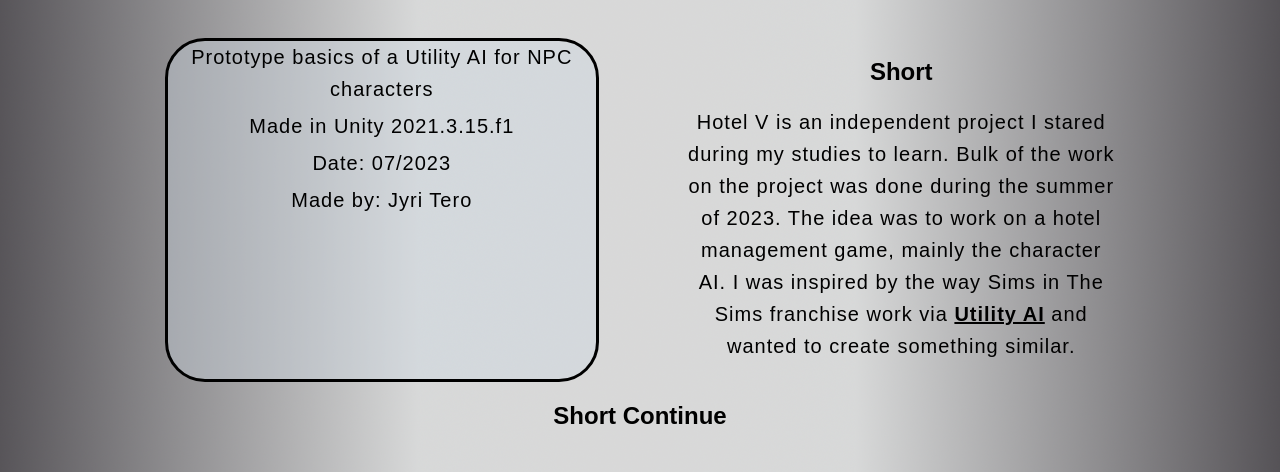
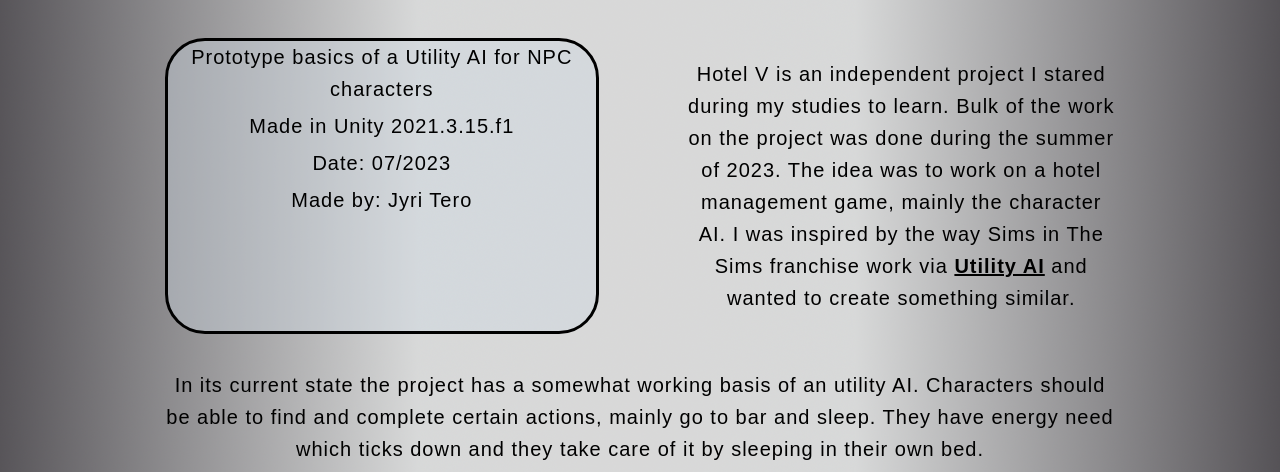
Before and after one commit to JyTero/JyTero.github.io, a plain HTML site: page PRJ/HotelV.html in a window 1280 px wide. Shown: the part 257-729 px from the top of the page. Drawn offline with Linux system fonts and the light colour scheme.

Commit message:
Fixed HotelV page tittles

```diff
--- a/PRJ/HotelV.html
+++ b/PRJ/HotelV.html
@@ -45,7 +45,7 @@
                     </div>
                 </div>
                 <div id = "intro">
-                    <h2>Short</h2>
+                    <h2></h2>
                     <p>
                         Hotel V is an independent project I stared during my studies to learn. Bulk of the work on the project was done during the summer of 2023. The idea was to work on a hotel management game,
                         mainly the character AI. I was inspired by the way Sims in The Sims franchise work via <a href = "https://en.wikipedia.org/wiki/Utility_system" target = "_blank">Utility AI</a> and wanted to create something similar.
@@ -54,7 +54,7 @@
                 </div>
             </div>
             <div id = "Texts">
-                <h2>Short Continue</h2>
+                <h2></h2>
                     <p>
                         In its current state the project has a somewhat working basis of an utility AI. Characters should be able to find and complete certain actions,
                         mainly go to bar and sleep. They have energy need which ticks down and they take care of it by sleeping in their own bed.
```
